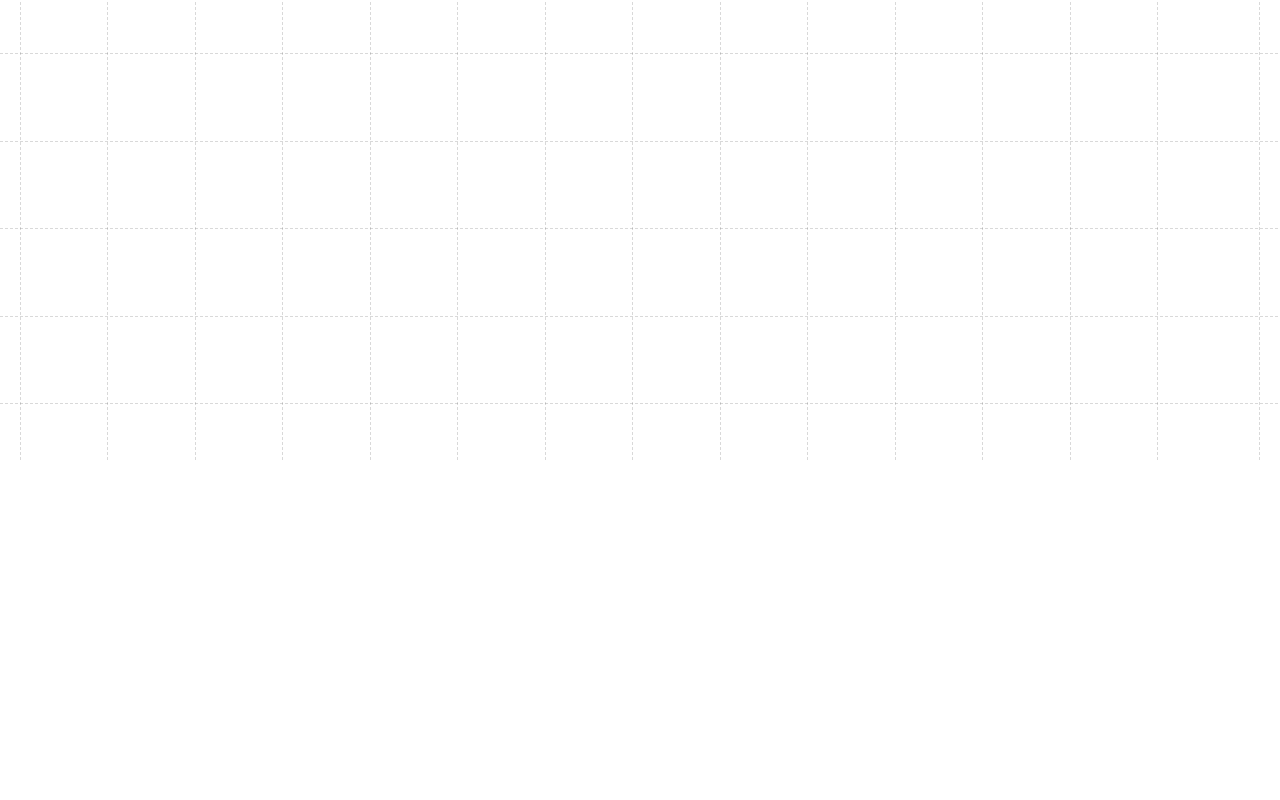
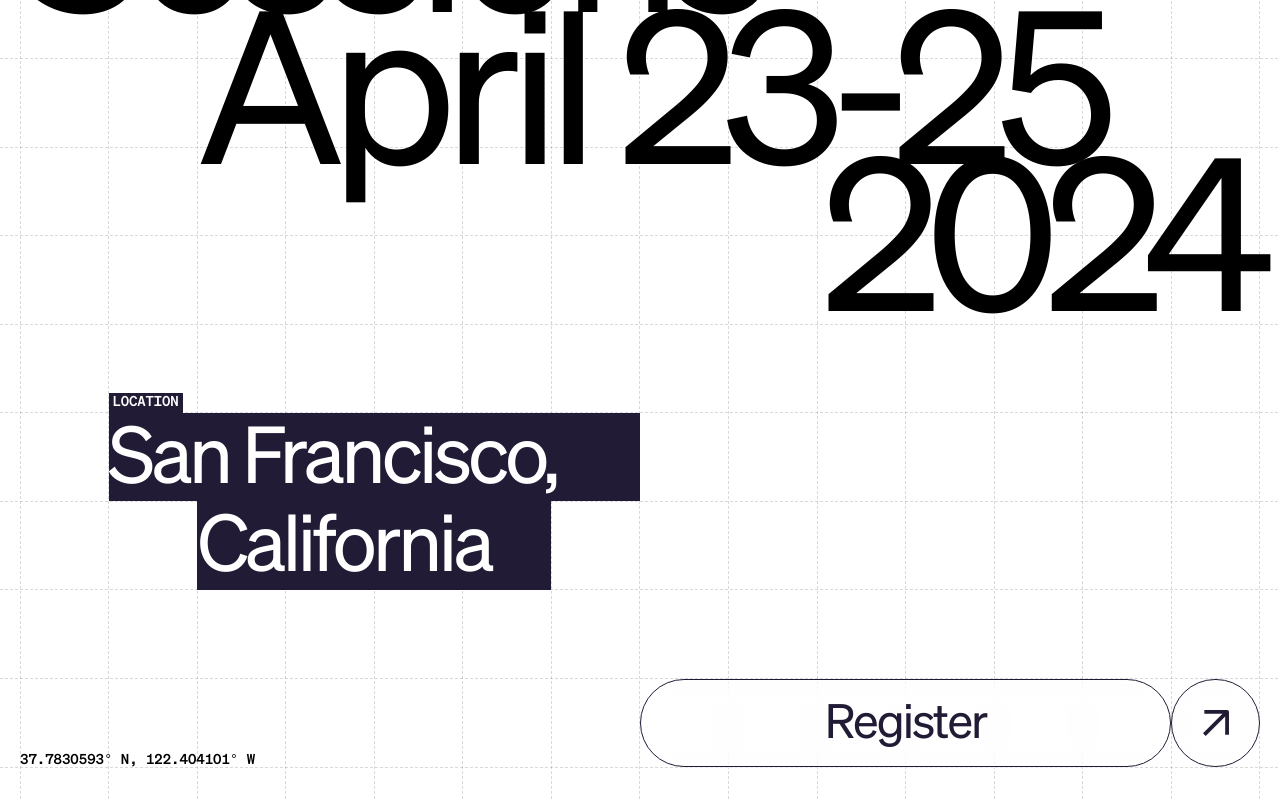
Before and after one commit to 3Ryuusei3/stripe-sessions24-clone, a React (Vite) app: page / in a window 1280 px wide. Shown: the part 340-1140 px from the top of the page. Before the commit the page ends 800 px from the top, so only its background shows below. Built offline with nearby package versions, Linux system fonts and the light colour scheme.

Commit message:
Hero done

```diff
--- a/src/App.scss
+++ b/src/App.scss
@@ -1,12 +1,13 @@
 @import "./styles/fonts.css";
 @import "./styles/background_grid.scss";
 @import "./styles/header.scss";
+@import "./styles/main.scss";
 
 :root {
   /* General */
   --max-width-base: 1480;
   --max-width: calc(var(--max-width-base) * 1px);
-  --scrollbar-width: 15px;
+  --scrollbar-width: 0px;
   --window-width: calc(100vw - var(--scrollbar-width));
   --border-radius: 12px;
 
@@ -17,8 +18,16 @@
   --color-black-primary: #221B35;
   --color-white-primary: #FFFFFF;
 
+  /* Buttons */
+  --button-height: var(--grid-column-width);
+  --button-background: hsla(0,0%,100%,.15);
+  --button-color: var(--color-black-primary);
+  --button-border: 1px solid var(--button-color);
+  --button-font: normal var(--font-size-subtitle-scalable) /1.02 var(--font-regular);
+
   /* Paddings */
   --space-base-unit: 4px;
+  --space-2: calc(var(--space-base-unit) * 0.5);
   --space-4: calc(var(--space-base-unit) * 1);
   --space-8: calc(var(--space-base-unit) * 2);
   --space-12: calc(var(--space-base-unit) * 3);
@@ -40,8 +49,9 @@
   --line-color: rgba(var(--foreground-rgb),0.15);
 
   /* Font Family */
-  --font-regular: "shoneregular", system-ui, sans-serif;
-  --font-mono: "shone_monoregular" ,ui-monospace, monospace;
+  --font-regular: "sohneregular", system-ui, sans-serif;
+  --font-mono: "sohne_monoregular" ,ui-monospace, monospace;
+  --font-mono-semibold: "sohne_monokrftig", ui-monospace, monospace;
 
   /* Font weights */
   --font-weight-normal: 300;
@@ -52,6 +62,7 @@
   --font-body: var(--font-weight-normal) 14px/1.2 var(--font-regular);
   --font-badge: var(--font-weight-normal) 10px/1.1 var(--font-regular);
   --font-caption: 11px/1 var(--font-mono-semibold);
+
   --font-size-title-base: 80;
   --font-size-title-mobile-scalable: calc(var(--font-size-title-base) / 760 * var(--window-width));
   --font-size-title-tablet-scalable: calc(var(--font-size-title-base) / 940 * var(--window-width));
@@ -59,6 +70,7 @@
   --font-size-title-desktopXL-scalable: calc(var(--font-size-title-base) / 1300 * var(--window-width));
   --font-size-title-desktopXXL-scalable: calc(var(--font-size-title-base) / var(--max-width-base) * var(--window-width));
   --font-size-title-scalable: var(--font-size-title-mobile-scalable);
+
   --font-size-subtitle-base: 48;
   --font-size-subtitle-mobile-scalable: calc(var(--font-size-subtitle-base) / 760 * var(--window-width));
   --font-size-subtitle-tablet-scalable: calc(var(--font-size-subtitle-base) / 940 * var(--window-width));
@@ -66,6 +78,7 @@
   --font-size-subtitle-desktopXL-scalable: calc(var(--font-size-subtitle-base) / 1300 * var(--window-width));
   --font-size-subtitle-desktopXXL-scalable: calc(var(--font-size-subtitle-base) / var(--max-width-base) * var(--window-width));
   --font-size-subtitle-scalable: var(--font-size-subtitle-mobile-scalable);
+
   --font-size-marquee-base: 122;
   --font-size-marquee-mobile-scalable: calc(var(--font-size-marquee-base) / 760 * var(--window-width));
   --font-size-marquee-tablet-scalable: calc(var(--font-size-marquee-base) / 940 * var(--window-width));
@@ -175,8 +188,17 @@ html {
   scroll-behavior: smooth;
 }
 
+#root {
+  width: 100%;
+  min-height: 100vh;
+}
+
 body,html {
   max-width: 100%;
+}
+
+h1, h2, h3, h4, h5, h6, p {
+  line-height: 1;
 }
 
 a,button {
--- a/src/App.tsx
+++ b/src/App.tsx
@@ -2,6 +2,7 @@ import './App.scss'
 import { BrowserRouter as Router } from 'react-router-dom';
 import { BackgroundGrid } from './components/BackgroundGrid/BackgroundGrid'
 import { Header } from './components/Header/Header'
+import { Index } from './pages/Index/Index';
 
 function App() {
 
@@ -10,6 +11,7 @@ function App() {
       <Router>
         <Header />
         <BackgroundGrid />
+        <Index />
       </Router>
     </>
   )
--- /dev/null
+++ b/src/atoms/Hero/HeroLocation.tsx
@@ -0,0 +1,28 @@
+import { Link } from "react-router-dom";
+import ArrowIcon from "../../components/Icons/ArrowIcon";
+
+export function HeroLocation() {
+
+  return (
+    <div className="hero__location">
+      <div className="hero__location--title">
+        <div className="section-subtitle">
+          <span>Location</span>
+        </div>
+        <div className="section-title">
+          <div><h2>San Francisco,</h2></div>
+          <div><h2>California</h2></div>
+        </div>
+      </div>
+      <Link to="#" className="hero__location--register">
+        <div className="register__btn--text">
+          <span>Register</span>
+        </div>
+        <div className="register__btn--arrow">
+          <ArrowIcon fill='var(--color-black-primary)' />
+        </div>
+      </Link>
+      <span className="hero__location--coordinates">37.7830593° N, 122.404101° W</span>
+    </div>
+  )
+}
--- /dev/null
+++ b/src/atoms/Hero/HeroTitle.tsx
@@ -0,0 +1,17 @@
+export function HeroTitle() {
+
+  return (
+    <>
+      <div className="hero__title hero__title--first">
+        <h1>Sessions</h1>
+        <span>Moscone West</span>
+      </div>
+      <div className="hero__title hero__title--second">
+        <h1>April 23-25</h1>
+      </div>
+      <div className="hero__title hero__title--third">
+        <h1>2024</h1>
+      </div>
+    </>
+  )
+}
--- /dev/null
+++ b/src/components/Hero/Hero.tsx
@@ -0,0 +1,12 @@
+import { HeroLocation } from "../../atoms/Hero/HeroLocation";
+import { HeroTitle } from "../../atoms/Hero/HeroTitle";
+
+export function Hero() {
+
+  return (
+    <>
+      <HeroTitle />
+      <HeroLocation />
+    </>
+  )
+}
--- /dev/null
+++ b/src/pages/Index/Index.tsx
@@ -0,0 +1,10 @@
+import { Hero } from "../../components/Hero/Hero";
+
+export function Index() {
+
+  return (
+    <main>
+      <Hero />
+    </main>
+  )
+}
--- a/src/styles/fonts.css
+++ b/src/styles/fonts.css
@@ -1,5 +1,5 @@
 @font-face {
-  font-family: 'shoneregular';
+  font-family: 'sohneregular';
   src: url('./../fonts/sohne-buch-webfont.woff2') format('woff2'),
        url('./../fonts/sohne-buch-webfont.woff') format('woff');
   font-weight: normal;
@@ -7,7 +7,7 @@
 }
 
 @font-face {
-  font-family: 'shonekursiv';
+  font-family: 'sohnekursiv';
   src: url('./../fonts/sohne-buchkursiv-webfont.woff2') format('woff2'),
        url('./../fonts/sohne-buchkursiv-webfont.woff') format('woff');
   font-weight: normal;
@@ -15,7 +15,7 @@
 }
 
 @font-face {
-  font-family: 'shonebold';
+  font-family: 'sohnebold';
   src: url('./../fonts/sohne-dreiviertelfett-webfont.woff2') format('woff2'),
        url('./../fonts/sohne-dreiviertelfett-webfont.woff') format('woff');
   font-weight: normal;
@@ -23,7 +23,7 @@
 }
 
 @font-face {
-  font-family: 'shonebold_kursiv';
+  font-family: 'sohnebold_kursiv';
   src: url('./../fonts/sohne-dreiviertelfettkursiv-webfont.woff2') format('woff2'),
        url('./../fonts/sohne-dreiviertelfettkursiv-webfont.woff') format('woff');
   font-weight: normal;
@@ -31,7 +31,7 @@
 }
 
 @font-face {
-  font-family: 'shoneextrafett';
+  font-family: 'sohneextrafett';
   src: url('./../fonts/sohne-extrafett-webfont.woff2') format('woff2'),
        url('./../fonts/sohne-extrafett-webfont.woff') format('woff');
   font-weight: normal;
@@ -39,7 +39,7 @@
 }
 
 @font-face {
-  font-family: 'shoneextrafett_kursiv';
+  font-family: 'sohneextrafett_kursiv';
   src: url('./../fonts/sohne-extrafettkursiv-webfont.woff2') format('woff2'),
        url('./../fonts/sohne-extrafettkursiv-webfont.woff') format('woff');
   font-weight: normal;
@@ -47,7 +47,7 @@
 }
 
 @font-face {
-  font-family: 'shoneextraleicht';
+  font-family: 'sohneextraleicht';
   src: url('./../fonts/sohne-extraleicht-webfont.woff2') format('woff2'),
        url('./../fonts/sohne-extraleicht-webfont.woff') format('woff');
   font-weight: normal;
@@ -55,7 +55,7 @@
 }
 
 @font-face {
-  font-family: 'shoneextraleicht_kursiv';
+  font-family: 'sohneextraleicht_kursiv';
   src: url('./../fonts/sohne-extraleichtkursiv-webfont.woff2') format('woff2'),
        url('./../fonts/sohne-extraleichtkursiv-webfont.woff') format('woff');
   font-weight: normal;
@@ -63,14 +63,14 @@
 }
 
 @font-face {
-  font-family: 'shonefett';
+  font-family: 'sohnefett';
   src: url('./../fonts/sohne-fett-webfont.woff2') format('woff2'),
        url('./../fonts/sohne-fett-webfont.woff') format('woff');
   font-weight: normal;
   font-style: normal;
 }
 @font-face {
-  font-family: 'shonefett_kursiv';
+  font-family: 'sohnefett_kursiv';
   src: url('./../fonts/sohne-fettkursiv-webfont.woff2') format('woff2'),
        url('./../fonts/sohne-fettkursiv-webfont.woff') format('woff');
   font-weight: normal;
@@ -78,7 +78,7 @@
 }
 
 @font-face {
-  font-family: 'shonehalbfett';
+  font-family: 'sohnehalbfett';
   src: url('./../fonts/sohne-halbfett-webfont.woff2') format('woff2'),
        url('./../fonts/sohne-halbfett-webfont.woff') format('woff');
   font-weight: normal;
@@ -86,14 +86,14 @@
 }
 
 @font-face {
-  font-family: 'shonehalbfett_kursiv';
+  font-family: 'sohnehalbfett_kursiv';
   src: url('./../fonts/sohne-halbfettkursiv-webfont.woff2') format('woff2'),
        url('./../fonts/sohne-halbfettkursiv-webfont.woff') format('woff');
   font-weight: normal;
   font-style: normal;
 }
 @font-face {
-  font-family: 'shonekrftig';
+  font-family: 'sohnekrftig';
   src: url('./../fonts/sohne-kraftig-webfont.woff2') format('woff2'),
        url('./../fonts/sohne-kraftig-webfont.woff') format('woff');
   font-weight: normal;
@@ -101,7 +101,7 @@
 }
 
 @font-face {
-  font-family: 'shonekrftig_kursiv';
+  font-family: 'sohnekrftig_kursiv';
   src: url('./../fonts/sohne-kraftigkursiv-webfont.woff2') format('woff2'),
        url('./../fonts/sohne-kraftigkursiv-webfont.woff') format('woff');
   font-weight: normal;
@@ -109,7 +109,7 @@
 }
 
 @font-face {
-  font-family: 'shoneleicht';
+  font-family: 'sohneleicht';
   src: url('./../fonts/sohne-leicht-webfont.woff2') format('woff2'),
        url('./../fonts/sohne-leicht-webfont.woff') format('woff');
   font-weight: normal;
@@ -117,7 +117,7 @@
 }
 
 @font-face {
-  font-family: 'shoneleicht_kursiv';
+  font-family: 'sohneleicht_kursiv';
   src: url('./../fonts/sohne-leichtkursiv-webfont.woff2') format('woff2'),
        url('./../fonts/sohne-leichtkursiv-webfont.woff') format('woff');
   font-weight: normal;
@@ -125,7 +125,7 @@
 }
 
 @font-face {
-  font-family: 'shone_monoregular';
+  font-family: 'sohne_monoregular';
   src: url('./../fonts/sohnemono-buch-webfont.woff2') format('woff2'),
        url('./../fonts/sohnemono-buch-webfont.woff') format('woff');
   font-weight: normal;
@@ -133,9 +133,17 @@
 }
 
 @font-face {
-  font-family: 'shone_monokrftig';
+  font-family: 'sohne_monokrftig';
   src: url('./../fonts/sohnemono-kraftig-webfont.woff2') format('woff2'),
        url('./../fonts/sohnemono-kraftig-webfont.woff') format('woff');
   font-weight: normal;
   font-style: normal;
 }
+
+@font-face {
+  font-family: 'shone_monohalbfett';
+  src: url('./../fonts/sohnemono-halbfett-webfont.woff2') format('woff2'),
+       url('./../fonts/sohnemono-halbfett-webfont.woff') format('woff');
+  font-weight: normal;
+  font-style: normal;
+}
--- /dev/null
+++ b/src/styles/main.scss
@@ -0,0 +1,234 @@
+main {
+  display: flex;
+  flex-direction: column;
+  width: 100%;
+  margin-block: calc(0.5 * var(--grid-column-width)) calc(2.5 * var(--grid-column-width));
+
+  /* Font sizes */
+  --font-size-hero-base-mobile: 142;
+  --font-size-hero-base-tablet: 150;
+  --font-size-hero-base-desktop: 180;
+  --font-size-hero-base: 216;
+  --font-size-hero-mobile-scalable: calc(var(--font-size-hero-base-mobile) / 760 * var(--window-width));
+  --font-size-hero-tablet-scalable: calc(var(--font-size-hero-base-tablet) / 940 * var(--window-width));
+  --font-size-hero-desktop-scalable: calc(var(--font-size-hero-base-desktop) / 1120 * var(--window-width));
+  --font-size-hero-desktopXL-scalable: calc(var(--font-size-hero-base) / 1300 * var(--window-width));
+  --font-size-hero-desktopXXL-scalable: calc(var(--font-size-hero-base) / var(--max-width-base) * var(--window-width));
+
+  --font-size-hero-scalable: var(--font-size-hero-mobile-scalable);
+
+  @media only screen and (min-width: 760px) {
+    --font-size-hero-scalable:var(--font-size-hero-tablet-scalable)
+  }
+
+  @media only screen and (min-width: 940px) {
+    --font-size-hero-scalable:var(--font-size-hero-desktop-scalable)
+  }
+
+  @media only screen and (min-width: 1120px) {
+    --font-size-hero-scalable:var(--font-size-hero-desktopXL-scalable)
+  }
+
+  @media only screen and (min-width: 1300px) {
+    --font-size-hero-scalable:var(--font-size-hero-desktopXXL-scalable)
+  }
+
+  @media only screen and (min-width: 1480px) {
+    --font-size-hero-scalable:calc(var(--font-size-hero-base) * 1px)
+  }
+
+  h1 {
+    font-size: var(--font-size-hero-scalable);
+    letter-spacing: -0.06em;
+  }
+
+  h2 {
+    font-size: var(--font-size-title-scalable);
+    letter-spacing: -.05em;
+  }
+
+  span {
+    font: var(--font-caption);
+    font-family: var(--font-mono-semibold);
+    text-transform: uppercase;
+  }
+}
+
+.hero__title {
+  position: relative;
+  width: 100%;
+  max-width: var(--max-width);
+  margin: 0 auto;
+
+  &--first {
+    height: calc(4 * var(--grid-column-width));
+
+    h1 {
+      position: absolute;
+      left: var(--grid-gutter-width);
+      bottom: 0%;
+    }
+
+    span {
+      position: absolute;
+      right: var(--grid-gutter-width);
+      bottom: calc(0.8 * var(--grid-column-width));
+    }
+  }
+  &--second {
+    height: calc(1.5 * var(--grid-column-width));
+    @media screen and (min-width: 1300px) {
+      height: calc(2 * var(--grid-column-width));
+    }
+
+    h1 {
+      position: absolute;
+      left: calc(var(--grid-gutter-width) + var(--grid-column-width));
+      @media screen and (min-width: 1100px) {
+        left: calc(var(--grid-gutter-width) + 2 * var(--grid-column-width));
+      }
+      bottom: -15%;
+    }
+  }
+  &--third {
+    height: calc(1.5 * var(--grid-column-width));
+    @media screen and (min-width: 1300px) {
+      height: calc(2 * var(--grid-column-width));
+    }
+
+    h1 {
+      position: absolute;
+      right: var(--grid-gutter-width);
+      bottom: -25%;
+    }
+  }
+}
+
+.hero__location {
+  display: grid;
+  position: relative;
+  grid-template-rows: repeat(4, var(--grid-column-width));
+  grid-template-columns: repeat(var(--grid-column-count), 1fr);
+  width: 100%;
+  max-width: var(--max-width);
+  margin: 0 auto;
+  margin-top: var(--grid-column-width);
+  padding-inline: var(--grid-gutter-width);
+
+  &--title {
+    position: relative;
+    grid-column: 1/8;
+    @media screen and (min-width: 1120px) {
+      grid-column: 2/8;
+    }
+  }
+
+  &--register {
+    grid-row: 4;
+    grid-column: calc(var(--grid-column-count) - 6) / span 7;
+    display: flex;
+
+    @media screen and (max-width: 900px) {
+      margin-top: var(--grid-column-width);
+    }
+
+    .register__btn--text {
+      background: var(--button-background);
+      border: var(--button-border);
+      backdrop-filter: blur(12px);
+      border-radius: 180px;
+      height: var(--button-height);
+      display: flex;
+      align-items: center;
+      justify-content: center;
+      flex: 1 1;
+
+      span {
+        color: var(--color-black-primary);
+        font: var(--button-font);
+        text-transform: initial;
+        letter-spacing: -.04em;
+      }
+    }
+
+    .register__btn--arrow {
+      flex-shrink: 0;
+      width: var(--button-height);
+      background: var(--button-background);
+      border: var(--button-border);
+      -webkit-backdrop-filter: blur(12px);
+      backdrop-filter: blur(12px);
+      border-radius: 100%;
+      height: var(--button-height);
+      display: flex;
+      align-items: center;
+      justify-content: center;
+      transition: all 0.3s ease;
+
+      svg {
+        width: 30%;
+        height: 30%;
+      }
+    }
+
+    &:hover {
+      .register__btn--arrow {
+        transform: rotate(45deg);
+      }
+    }
+  }
+
+  &--coordinates {
+    position: absolute;
+    bottom: 0;
+    left: var(--grid-gutter-width);
+
+    @media screen and (max-width: 900px) {
+      bottom: var(--grid-column-width);
+    }
+  }
+}
+
+.section-title {
+  display: flex;
+  flex-direction: column;
+  align-items: flex-start;
+  max-width: calc(var(--grid-column-count) * var(--grid-column-width));
+  position: relative;
+  overflow: hidden;
+
+  div {
+    background-color: var(--color-black-primary);
+    height: var(--grid-column-width);
+    display: flex;
+    align-items: center;
+
+    &:first-child {
+      width: calc(6 * var(--grid-column-width));
+    }
+
+    &:last-child {
+      margin-left: var(--grid-column-width);
+      width: calc(4 * var(--grid-column-width));
+    }
+
+    h2 {
+      color: var(--color-white-primary);
+    }
+  }
+}
+
+.section-subtitle {
+  position: absolute;
+  width: fit-content;
+  transform: translateY(-100%);
+
+  span {
+    display: flex;
+    align-items: center;
+    background-color: var(--color-black-primary);
+    color: var(--color-white-primary);
+    letter-spacing: -.01em;
+    padding: var(--space-2) var(--space-4) var(--space-4);
+  }
+}
```
Also changed, not shown: src/styles/header.scss (+4 -3 lines).
